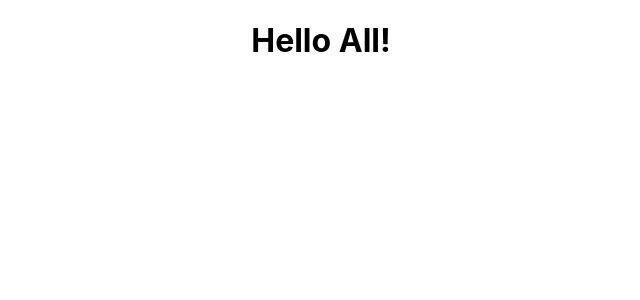
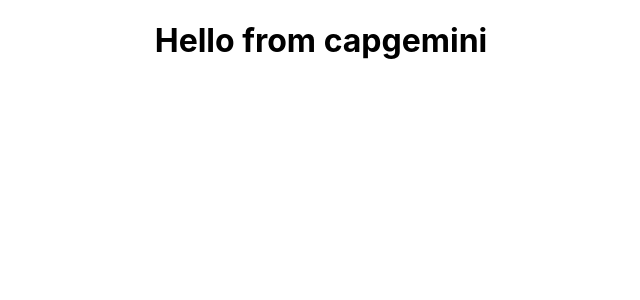
Before and after one commit to leena0203/React-helloApp, a React (Create React App) app: page / in a window 1280 px wide. Shown: the top 300 px of the page, without its empty margins (319-959 px from the left). Built offline with nearby package versions, Linux system fonts and the light colour scheme.

Commit message:
Added: Constructor to avoid hard core value and introduce one way data binding

```diff
--- a/src/App.js
+++ b/src/App.js
@@ -2,10 +2,16 @@
 import './App.css';
 
 class App extends React.Component{
+  constructor(){
+    super()
+    this.state={
+      body: 'Hello from capgemini'
+    }
+  }
   render(){
     return(
       <div>
-        <h1>Hello All!</h1>
+        <h1>{this.state.body}</h1>
       </div>
     );
   }
```
Also changed, not shown: 1 other file (tests, documents, lock files or other folders).
